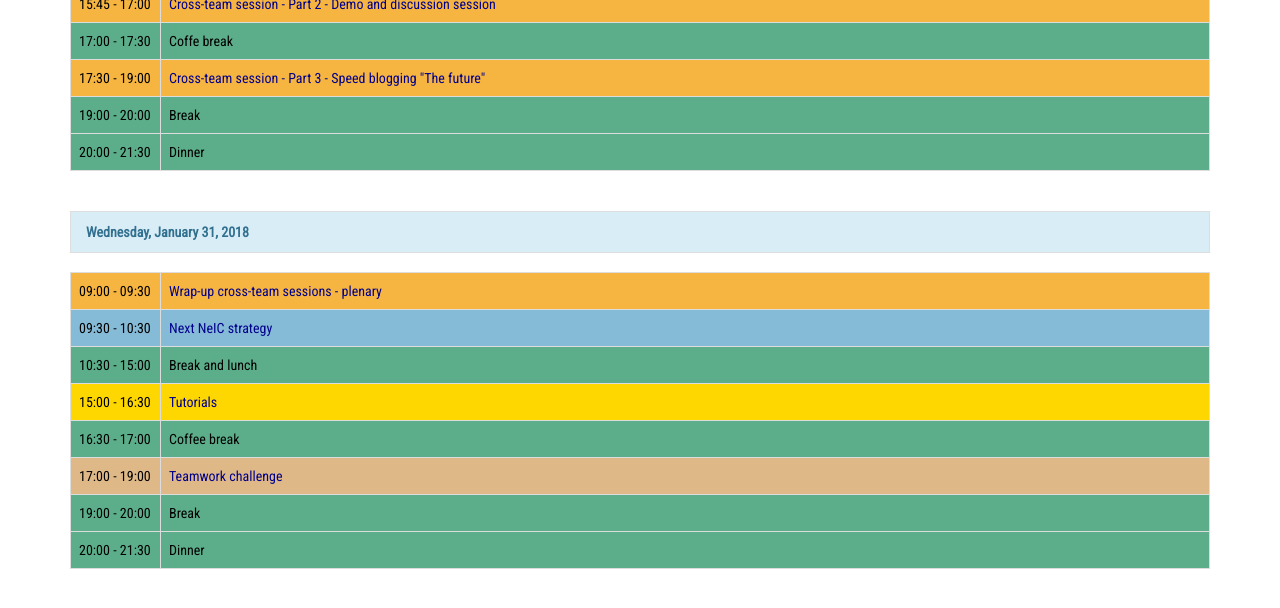
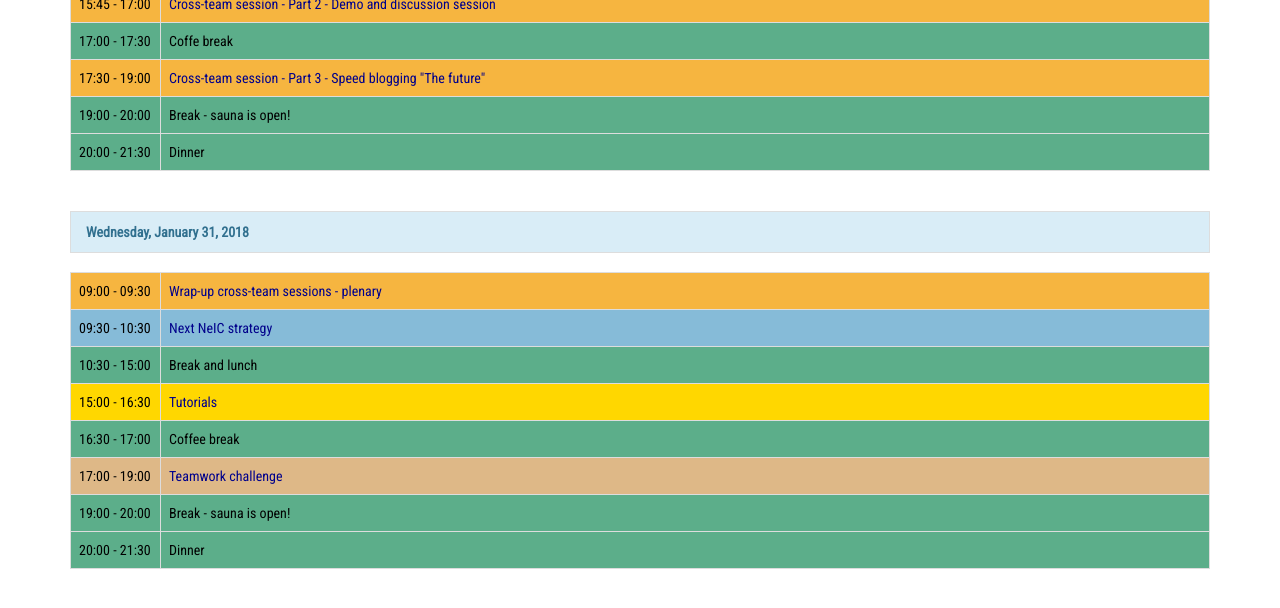
Before and after one commit to neicnordic/ahm18.neic.nordforsk.org, a Jekyll site: the page built from schedule.md, in a window 1280 px wide and 900 px high, scrolled down 436 px. Shown: the part 153-761 px from the top of the window. Built offline with Jekyll 4.4.1, drawn with Linux system fonts in a browser that asks for light colours; nearby versions of some CDN libraries.

Commit message:
Added notice about sauna in schedule

```diff
--- a/schedule.md
+++ b/schedule.md
@@ -48,7 +48,7 @@ schedule:
           chair:
         - time: 19:00 - 20:00
           type: recreation
-          title: Break
+          title: Break - sauna is open!
         - time: 20:00 - 21:30
           type: recreation
           title: Dinner
@@ -81,7 +81,7 @@ schedule:
           chair:
         - time: 19:00 - 20:00
           type: recreation
-          title: Break
+          title: Break - sauna is open!
         - time: 20:00 - 21:30
           type: recreation
           title: Dinner
```
